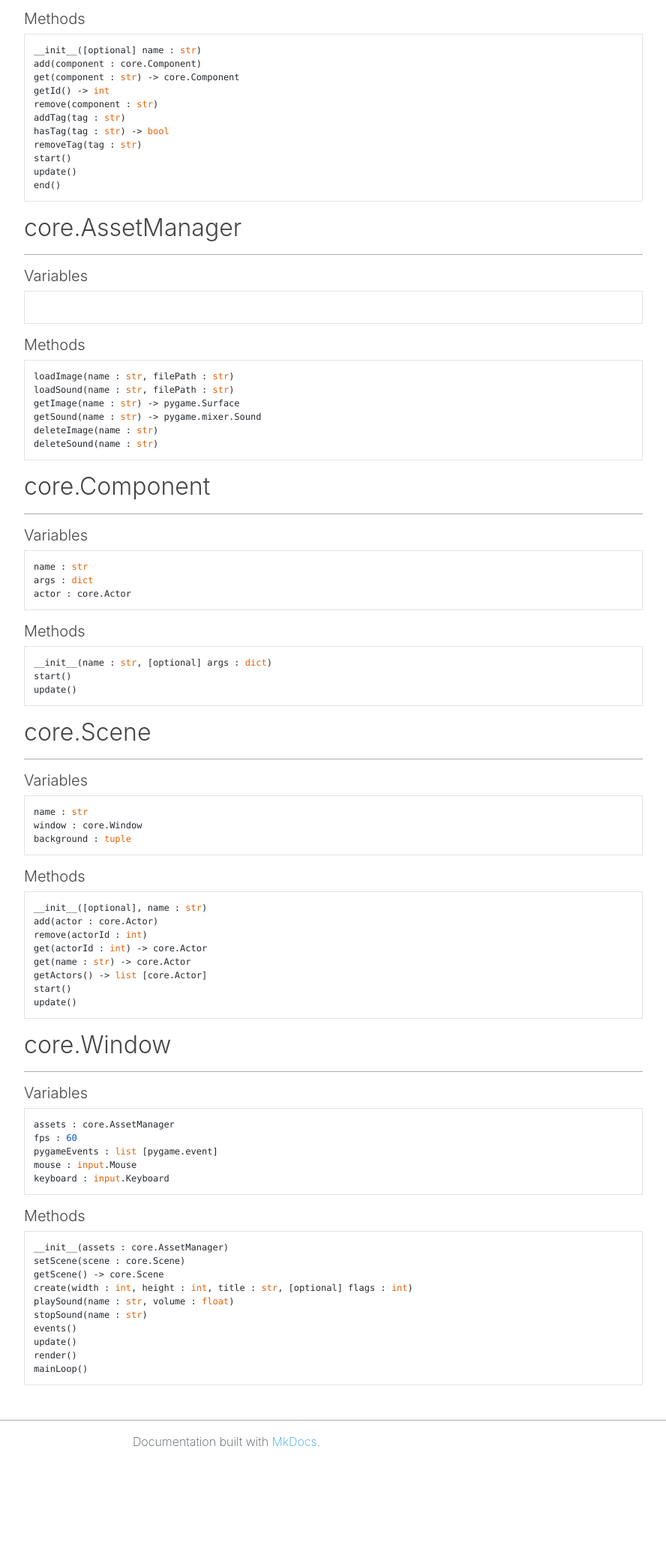
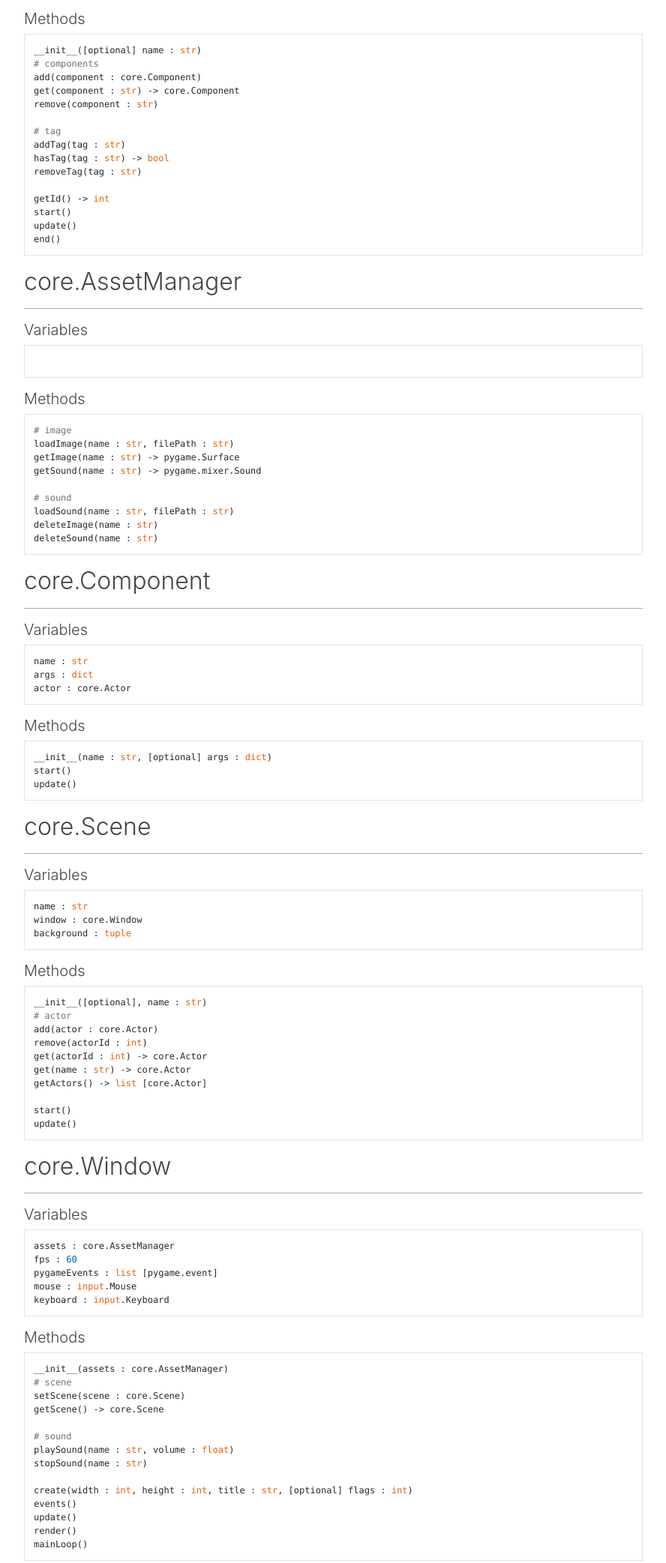
Before and after one commit to samueldev45/Sora2D, a plain HTML site: page docs/core/index.html in a window 1280 px wide. Shown: the part 519-2604 px from the top of the page at 75% size, without its empty margins (338-1226 px from the left). Before the commit the page ends 2470 px from the top, so only its background shows below. Drawn offline with nearby package versions, Linux system fonts and the light colour scheme.

Commit message:
Update docs

```diff
--- a/docs/core/index.html
+++ b/docs/core/index.html
@@ -144,13 +144,17 @@ zIndex : int
 </code></pre>
 <h5 id="methods">Methods</h5>
 <pre><code class="language-python">__init__([optional] name : str)
+# components
 add(component : core.Component)
 get(component : str) -&gt; core.Component
-getId() -&gt; int
 remove(component : str)
+
+# tag
 addTag(tag : str)
 hasTag(tag : str) -&gt; bool
 removeTag(tag : str)
+
+getId() -&gt; int
 start()
 update()
 end()
@@ -162,10 +166,13 @@ end()
 <pre><code class="language-python">
 </code></pre>
 <h5 id="methods_1">Methods</h5>
-<pre><code class="language-python">loadImage(name : str, filePath : str)
-loadSound(name : str, filePath : str)
+<pre><code class="language-python"># image
+loadImage(name : str, filePath : str)
 getImage(name : str) -&gt; pygame.Surface
 getSound(name : str) -&gt; pygame.mixer.Sound
+
+# sound
+loadSound(name : str, filePath : str)
 deleteImage(name : str)
 deleteSound(name : str)
 </code></pre>
@@ -192,11 +199,13 @@ background : tuple
 </code></pre>
 <h5 id="methods_3">Methods</h5>
 <pre><code class="language-python">__init__([optional], name : str)
+# actor
 add(actor : core.Actor)
 remove(actorId : int)
 get(actorId : int) -&gt; core.Actor
 get(name : str) -&gt; core.Actor
 getActors() -&gt; list [core.Actor]
+
 start()
 update()
 </code></pre>
@@ -212,11 +221,15 @@ keyboard : input.Keyboard
 </code></pre>
 <h5 id="methods_4">Methods</h5>
 <pre><code class="language-python">__init__(assets : core.AssetManager)
+# scene
 setScene(scene : core.Scene)
 getScene() -&gt; core.Scene
-create(width : int, height : int, title : str, [optional] flags : int)
+
+# sound
 playSound(name : str, volume : float)
 stopSound(name : str)
+
+create(width : int, height : int, title : str, [optional] flags : int)
 events()
 update()
 render()
```
Also changed, not shown: docs/index.html (+1 -1 lines), docs/search/search_index.json (+1 -1 lines), 1 other file.
